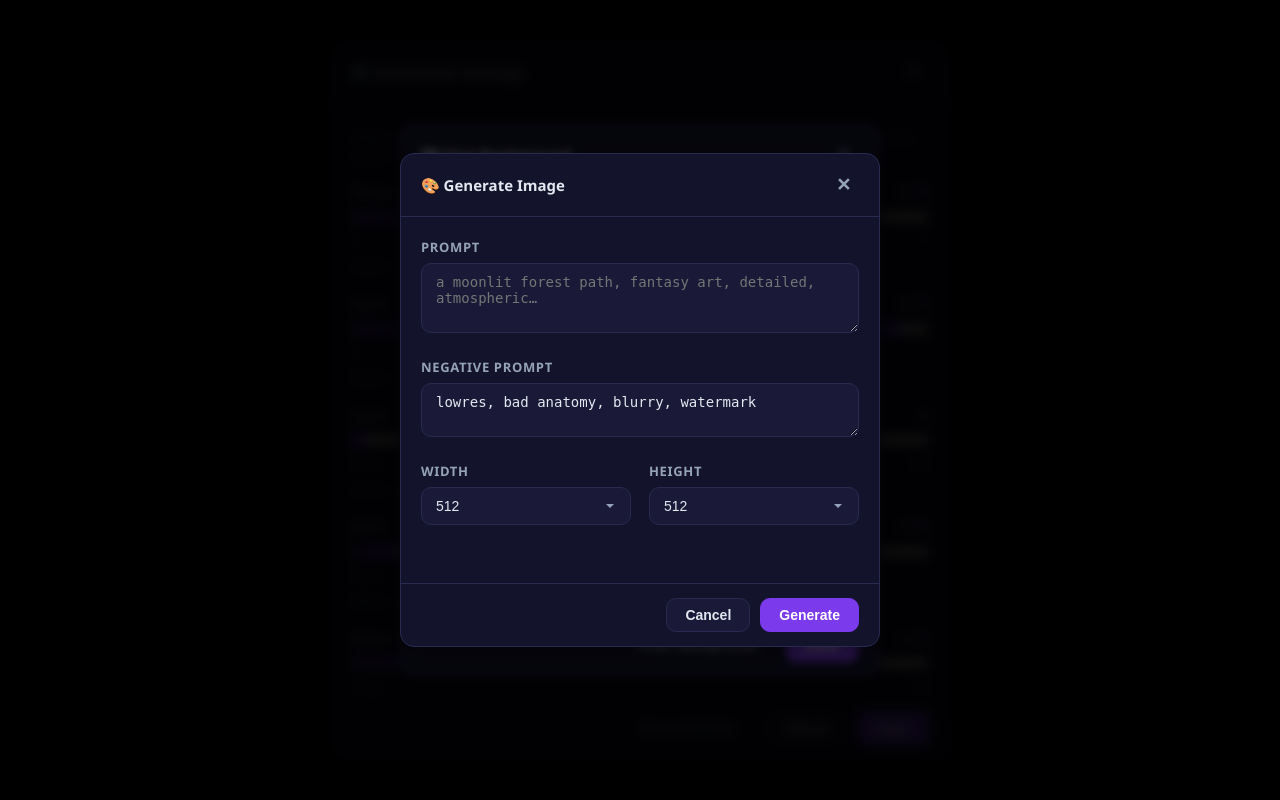
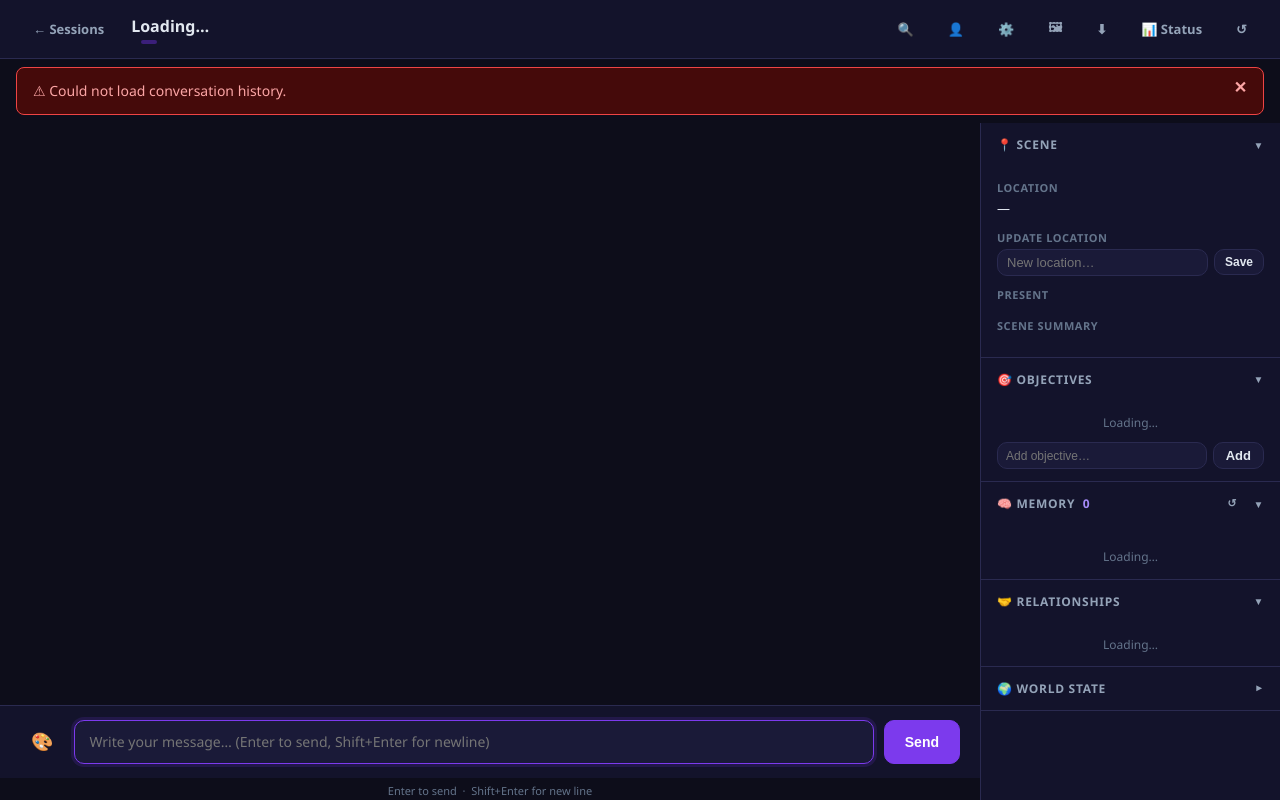
Before and after one commit to vexleir/RPUtility, a Python web app: template app/web/templates/chat.html in a window 1280 px wide. Run offline with Jinja, Linux system fonts and the light colour scheme; the template is opened without the code that fills it, so the values that code supplies are empty.

Commit message:
Hide chat modals by default
Set modal backdrop elements to style="display:none" so the persona, generation settings, background, and image-generation modals remain hidden until opened by JavaScript. Also includes an updated binary data file (data/rp_utility.db).

```diff
--- a/app/web/templates/chat.html
+++ b/app/web/templates/chat.html
@@ -191,7 +191,7 @@
   ══════════════════════════════════════════════════════════════ -->
 
   <!-- ── Persona modal ──────────────────────────────────────────── -->
-  <div class="rp-modal-backdrop" id="persona-modal" onclick="backdropClose(event,'persona-modal')">
+  <div class="rp-modal-backdrop" id="persona-modal" style="display:none" onclick="backdropClose(event,'persona-modal')">
     <div class="rp-modal">
       <div class="rp-modal-header">
         <h3>👤 Player Persona</h3>
@@ -222,7 +222,7 @@
   </div>
 
   <!-- ── Generation settings modal ──────────────────────────────── -->
-  <div class="rp-modal-backdrop" id="gen-settings-modal" onclick="backdropClose(event,'gen-settings-modal')">
+  <div class="rp-modal-backdrop" id="gen-settings-modal" style="display:none" onclick="backdropClose(event,'gen-settings-modal')">
     <div class="rp-modal rp-modal-wide">
       <div class="rp-modal-header">
         <h3>⚙️ Generation Settings</h3>
@@ -351,7 +351,7 @@
   </div>
 
   <!-- ── Background modal ───────────────────────────────────────── -->
-  <div class="rp-modal-backdrop" id="bg-modal" onclick="backdropClose(event,'bg-modal')">
+  <div class="rp-modal-backdrop" id="bg-modal" style="display:none" onclick="backdropClose(event,'bg-modal')">
     <div class="rp-modal">
       <div class="rp-modal-header">
         <h3>🖼 Chat Background</h3>
@@ -399,7 +399,7 @@
   </div>
 
   <!-- ── Image generation dialog ────────────────────────────────── -->
-  <div class="rp-modal-backdrop" id="img-gen-modal" onclick="backdropClose(event,'img-gen-modal')">
+  <div class="rp-modal-backdrop" id="img-gen-modal" style="display:none" onclick="backdropClose(event,'img-gen-modal')">
     <div class="rp-modal">
       <div class="rp-modal-header">
         <h3>🎨 Generate Image</h3>
```
